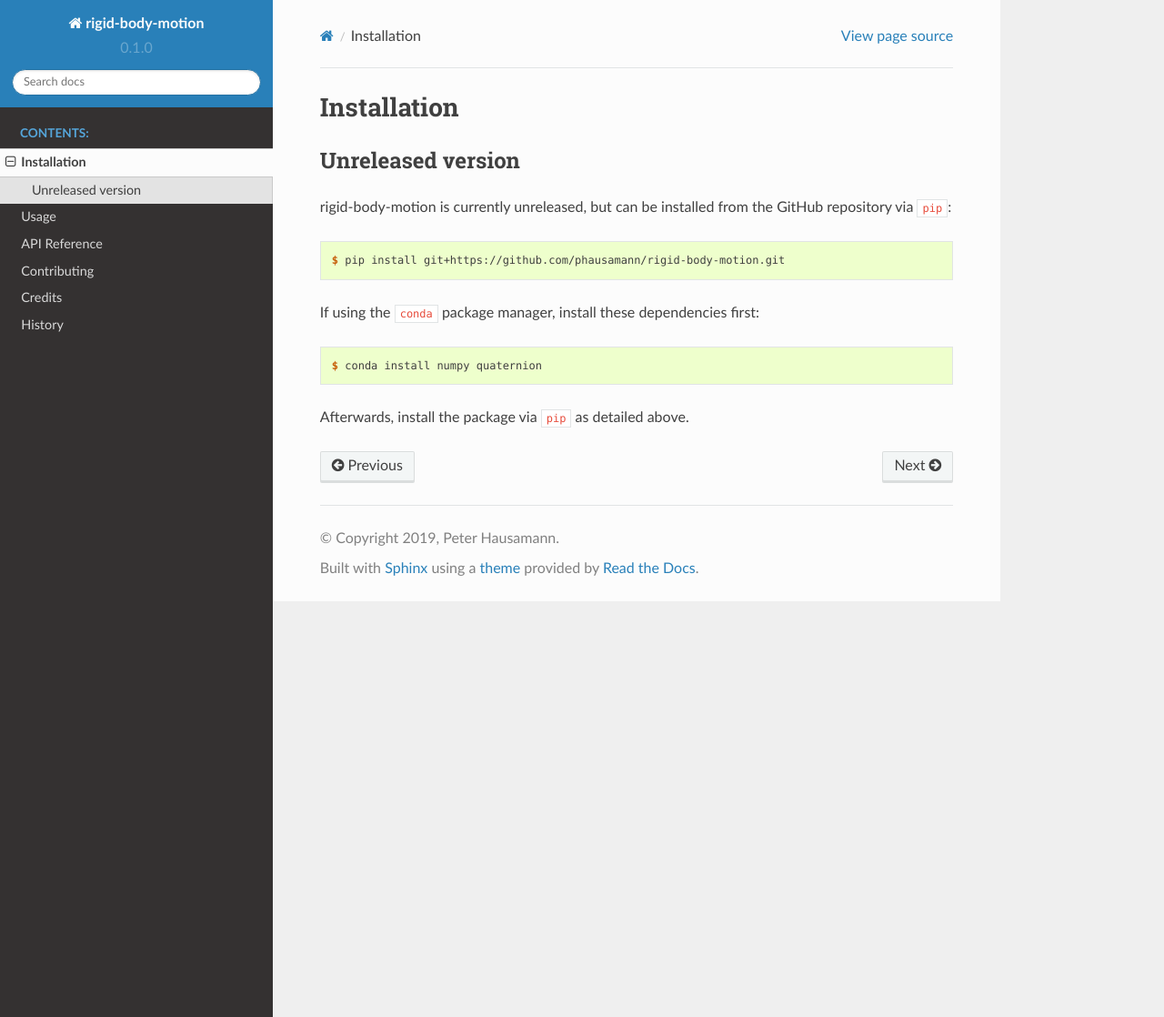
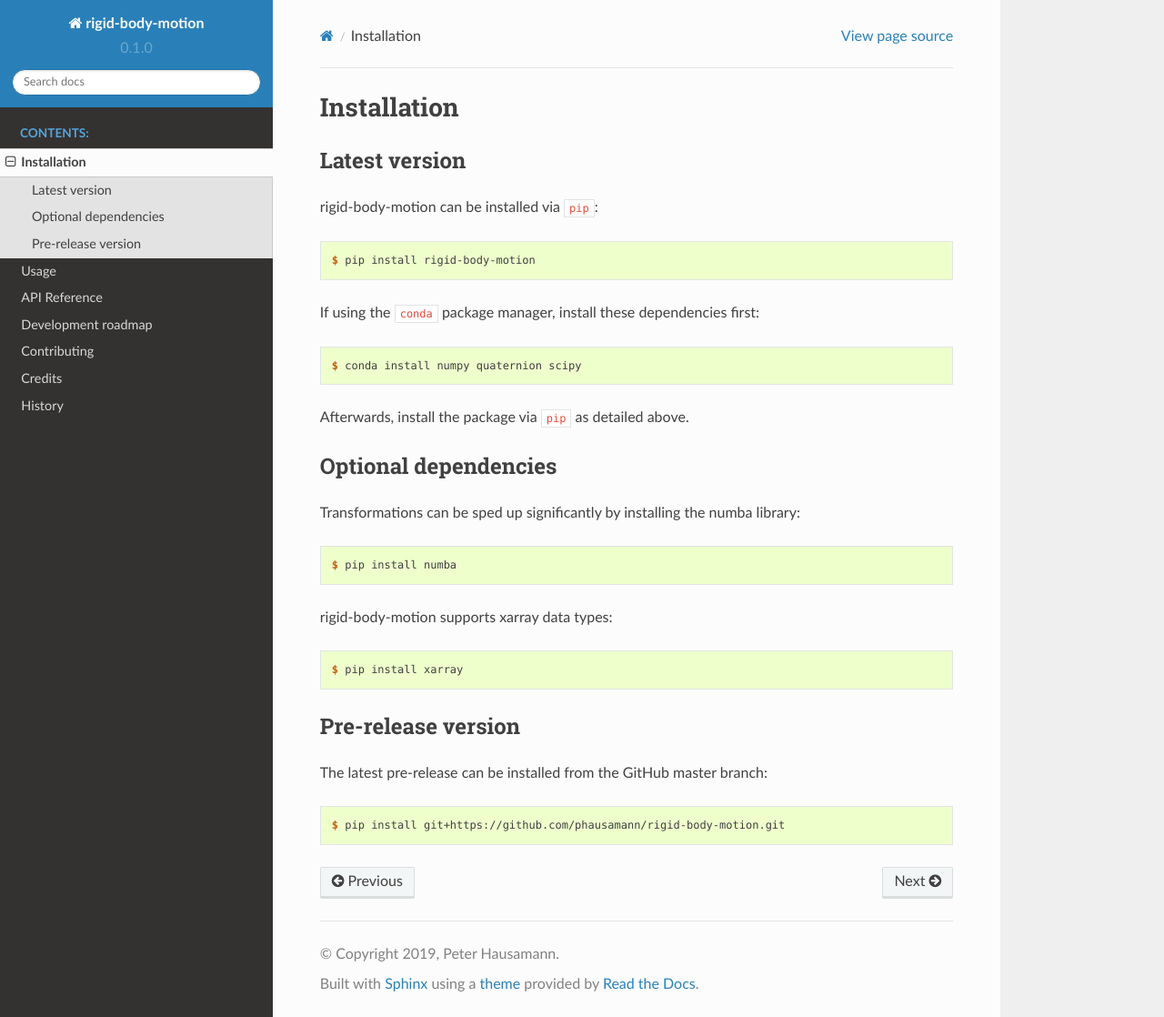
Before and after one commit to phausamann/rigid-body-motion, a Sphinx documentation site: the page built from docs/installation.rst, in a window 1280 px wide and 1118 px high. Shown: the whole window at 91% size. Built offline with Sphinx 7.4.7 and the Read the Docs theme 2.0.0, drawn with Linux system fonts in a browser that asks for light colours.

Commit message:
Update documentation

```diff
--- a/docs/installation.rst
+++ b/docs/installation.rst
@@ -5,20 +5,45 @@ Installation
 ============
 
 
-Unreleased version
-------------------
+Latest version
+--------------
 
-rigid-body-motion is currently unreleased, but can be installed from the GitHub
-repository via ``pip``:
+rigid-body-motion can be installed via ``pip``:
 
 .. code-block:: console
 
-    $ pip install git+https://github.com/phausamann/rigid-body-motion.git
+    $ pip install rigid-body-motion
 
 If using the ``conda`` package manager, install these dependencies first:
 
 .. code-block:: console
 
-    $ conda install numpy quaternion
+    $ conda install numpy quaternion scipy
 
 Afterwards, install the package via ``pip`` as detailed above.
+
+
+Optional dependencies
+---------------------
+
+Transformations can be sped up significantly by installing the numba library:
+
+.. code-block:: console
+
+    $ pip install numba
+
+rigid-body-motion supports xarray data types:
+
+.. code-block:: console
+
+    $ pip install xarray
+
+
+Pre-release version
+-------------------
+
+The latest pre-release can be installed from the GitHub master branch:
+
+.. code-block:: console
+
+    $ pip install git+https://github.com/phausamann/rigid-body-motion.git
--- a/docs/usage.rst
+++ b/docs/usage.rst
@@ -1,6 +1,9 @@
 =====
 Usage
 =====
+
+Coordinate system transforms
+----------------------------
 
 Transform numpy arrays between coordinate systems:
 
@@ -13,6 +16,9 @@ Transform numpy arrays between coordinate systems:
     arr_polar = rbm.transform_coordinates(
         arr_cart, outof='cartesian', into='polar')
 
+
+Reference frame transforms
+--------------------------
 
 Transform numpy arrays across a tree of reference frames:
 
```
Also changed, not shown: README.rst (+18 -4 lines), docs/index.rst (+11 -4 lines), docs/roadmap.rst (added, +44 -0 lines), rigid_body_motion/__init__.py (+19 -4 lines), 1 other file.
